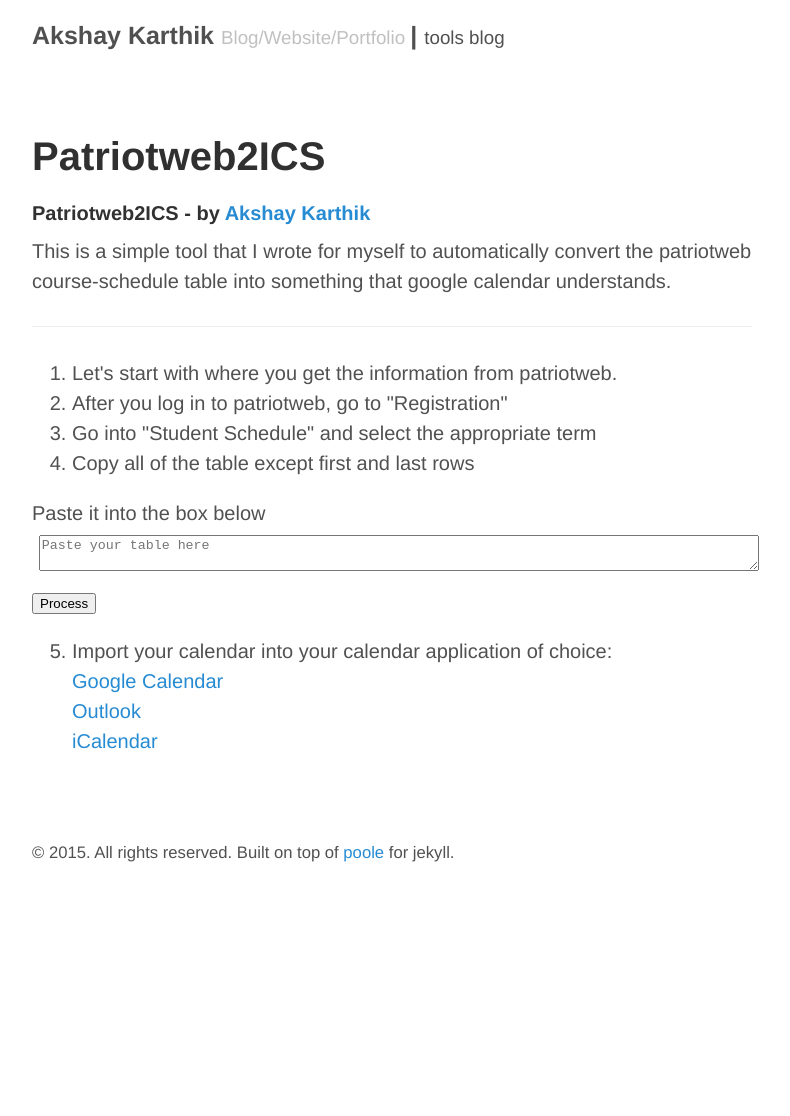
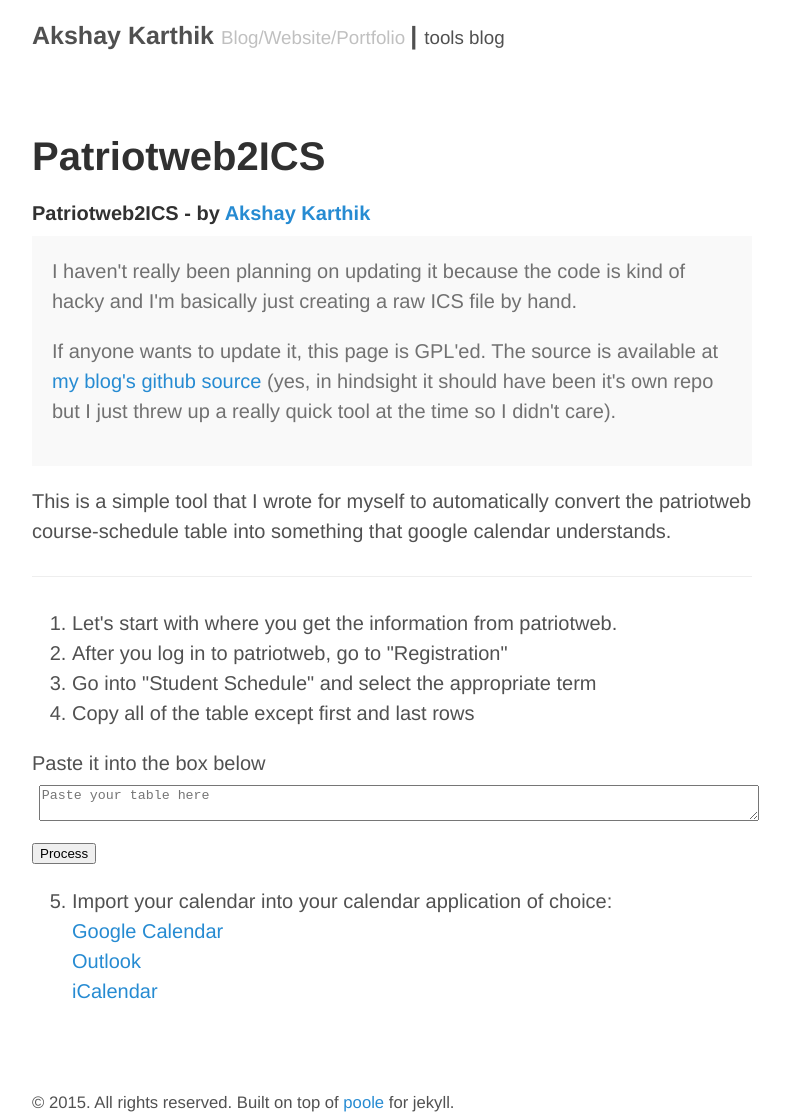
Before and after one commit to akshaykarthik/akshaykarthik.github.io, a Jekyll site: the page built from pages/patriotweb2ics.html, in a window 1280 px wide. Shown: the whole page, without its empty margins (248-1038 px from the left). Built offline with Jekyll 4.4.1, drawn with Linux system fonts in a browser that asks for light colours; nearby versions of some CDN libraries; before the commit the page ends 900 px from its top, so only the background shows below that.

Commit message:
Added warning to patriotweb2ics

```diff
--- a/pages/patriotweb2ics.html
+++ b/pages/patriotweb2ics.html
@@ -6,6 +6,10 @@ layout: page
 <script type="text/javascript" src="http://cdnjs.cloudflare.com/ajax/libs/moment.js/2.8.4/moment.min.js"></script>
 
 <h4>Patriotweb2ICS - by <a href="http://akshaykarthik.com">Akshay Karthik</a></h4>
+<div class="message">
+    <p>I haven't really been planning on updating it because the code is kind of hacky and I'm basically just creating a raw ICS file by hand. </p>
+    <p>If anyone wants to update it, this page is GPL'ed. The source is available at <a href="https://github.com/akshaykarthik/akshaykarthik.github.io/blob/master/pages/patriotweb2ics.html"> my blog's github source </a> (yes, in hindsight it should have been it's own repo but I just threw up a really quick tool at the time so I didn't care).</p>
+</div>
 <p>This is a simple tool that I wrote for myself to automatically convert the patriotweb course-schedule table into something that google calendar understands.</p>
 <hr>
 <ol>
```
Also changed, not shown: README.md.
